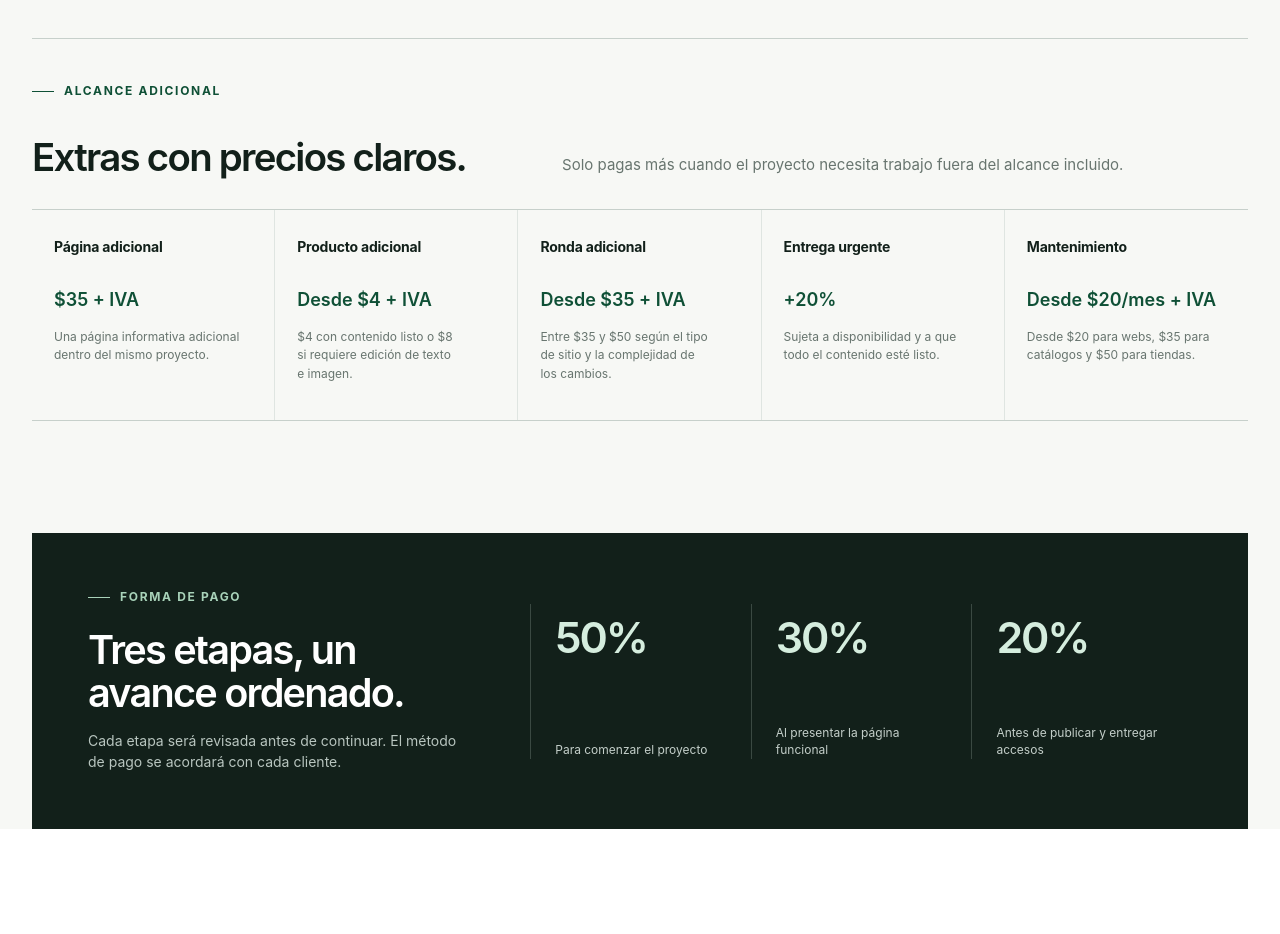
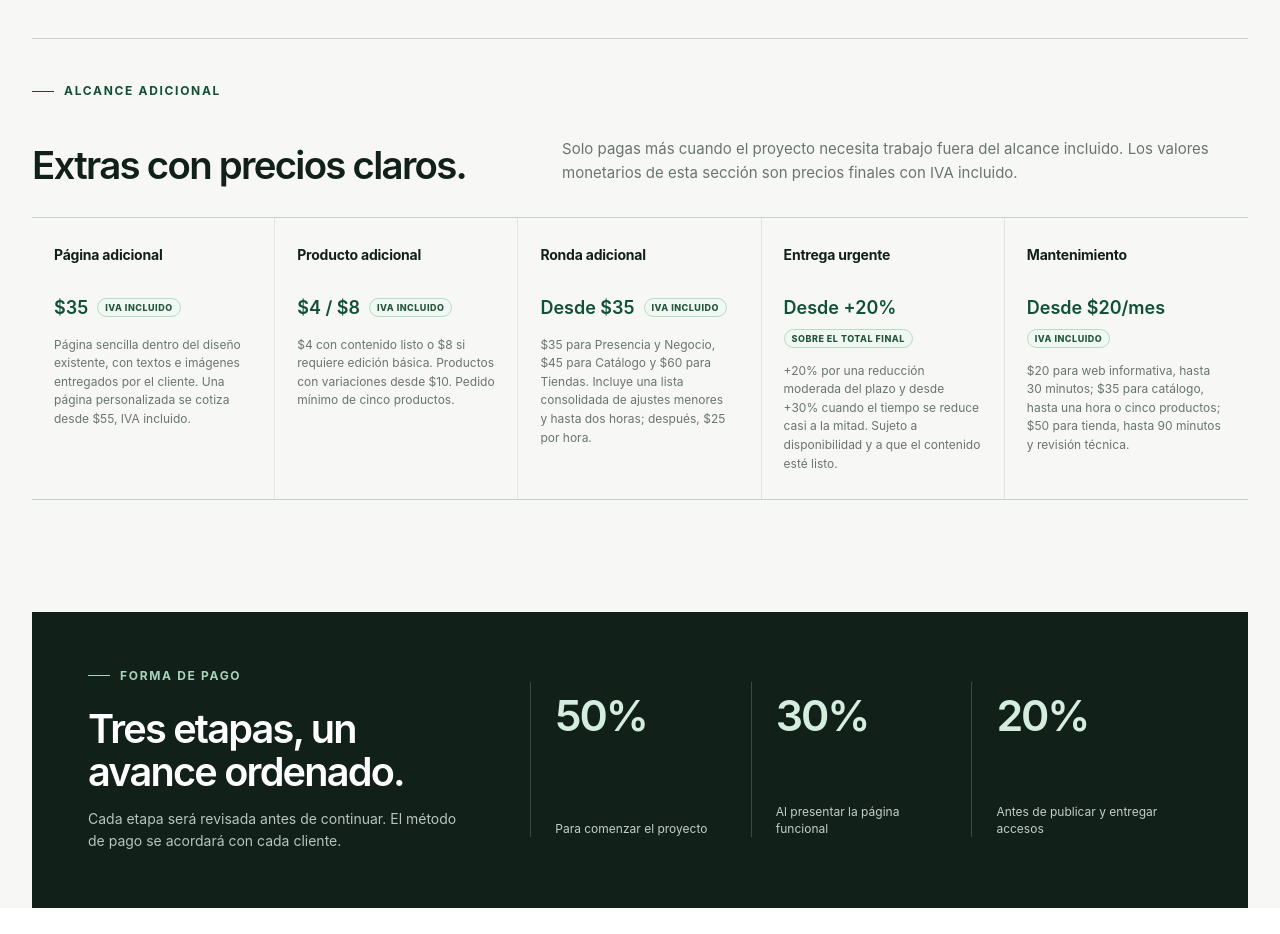
Before and after one commit to 26Davee/planes-desarrollo-web, a React (Vite) app: page / in a window 1280 px wide. Shown: the part 8260-9194 px from the top of the page. Built offline with nearby package versions, Linux system fonts and the light colour scheme.

Commit message:
Clarify final add-on prices (#4)

```diff
--- a/app/globals.css
+++ b/app/globals.css
@@ -1366,6 +1366,31 @@ details summary::-webkit-details-marker {
   margin-bottom: 14px;
   color: var(--accent-dark);
   font-size: 18px;
+}
+
+.add-on-price {
+  margin-bottom: 14px;
+  display: flex;
+  flex-wrap: wrap;
+  align-items: center;
+  gap: 7px 9px;
+}
+
+.add-ons-grid .add-on-price strong {
+  margin-bottom: 0;
+}
+
+.add-on-price small {
+  padding: 4px 7px;
+  border: 1px solid #b9d8c5;
+  border-radius: 999px;
+  background: #eff8f2;
+  color: #26563b;
+  font-size: 9px;
+  font-weight: 800;
+  letter-spacing: 0.055em;
+  line-height: 1;
+  text-transform: uppercase;
 }
 
 .add-ons-grid p {
--- a/app/page.tsx
+++ b/app/page.tsx
@@ -405,13 +405,16 @@ export default function Home() {
             <div className="add-ons-heading">
               <p className="eyebrow"><span /> Alcance adicional</p>
               <h3>Extras con precios claros.</h3>
-              <p>Solo pagas más cuando el proyecto necesita trabajo fuera del alcance incluido.</p>
+              <p>Solo pagas más cuando el proyecto necesita trabajo fuera del alcance incluido. Los valores monetarios de esta sección son precios finales con IVA incluido.</p>
             </div>
             <div className="add-ons-grid">
               {ADD_ONS.map((item) => (
                 <article key={item.name}>
                   <h4>{item.name}</h4>
-                  <strong>{item.price}</strong>
+                  <div className="add-on-price">
+                    <strong>{item.price}</strong>
+                    <small>{item.taxLabel}</small>
+                  </div>
                   <p>{item.detail}</p>
                 </article>
               ))}
--- a/app/site-data.ts
+++ b/app/site-data.ts
@@ -192,6 +192,7 @@ export const PROCESS = [
 
 export const CONDITIONS = [
   "Los precios destacados son valores base sin IVA, expresados en dólares estadounidenses (USD). Al añadir el 15% de IVA se obtiene el total final indicado en cada plan.",
+  "Los valores monetarios de la sección de servicios adicionales son precios finales e incluyen IVA. El recargo por entrega urgente se calcula sobre el total final cotizado.",
   "Los precios de lanzamiento son válidos para los primeros cinco proyectos confirmados o hasta el 30 de septiembre de 2026, lo que ocurra primero.",
   "El dominio, hosting y certificado SSL están incluidos durante el primer año.",
   "La renovación del dominio y hosting a partir del segundo año será asumida por el propietario del negocio. El valor se informará antes del vencimiento.",
@@ -210,7 +211,7 @@ export const CONDITIONS = [
 ] as const;
 
 export const FAQS = [
-  { question: "¿Los precios incluyen IVA?", answer: "El precio destacado se muestra sin IVA y a su lado se indica + IVA 15%. Debajo aparece el total final: por ejemplo, $173,04 + IVA corresponde a $199,00 en total." },
+  { question: "¿Los precios incluyen IVA?", answer: "En los planes, el precio destacado se muestra sin IVA y debajo aparece el total final; por ejemplo, $173,04 + IVA corresponde a $199,00. En los servicios adicionales, todos los valores monetarios indicados ya incluyen IVA." },
   { question: "¿El dominio y hosting están incluidos?", answer: "Sí. Todos los planes incluyen dominio, hosting y certificado SSL durante el primer año. A partir del segundo año, la renovación será asumida por el propietario del sitio." },
   { question: "¿Podré administrar mi página?", answer: "Sí. Al finalizar el proyecto recibirás una capacitación básica para actualizar la información correspondiente al plan contratado." },
   { question: "¿Quién entrega las fotografías y los textos?", answer: "El cliente debe proporcionar el logotipo, fotografías, precios, descripciones y datos del negocio. La creación de contenido adicional puede cotizarse por separado." },
@@ -262,11 +263,36 @@ export const COMPARISON_ROWS: readonly ComparisonRow[] = [
 ] as const;
 
 export const ADD_ONS = [
-  { name: "Página adicional", price: "$35 + IVA", detail: "Una página informativa adicional dentro del mismo proyecto." },
-  { name: "Producto adicional", price: "Desde $4 + IVA", detail: "$4 con contenido listo o $8 si requiere edición de texto e imagen." },
-  { name: "Ronda adicional", price: "Desde $35 + IVA", detail: "Entre $35 y $50 según el tipo de sitio y la complejidad de los cambios." },
-  { name: "Entrega urgente", price: "+20%", detail: "Sujeta a disponibilidad y a que todo el contenido esté listo." },
-  { name: "Mantenimiento", price: "Desde $20/mes + IVA", detail: "Desde $20 para webs, $35 para catálogos y $50 para tiendas." },
+  {
+    name: "Página adicional",
+    price: "$35",
+    taxLabel: "IVA incluido",
+    detail: "Página sencilla dentro del diseño existente, con textos e imágenes entregados por el cliente. Una página personalizada se cotiza desde $55, IVA incluido.",
+  },
+  {
+    name: "Producto adicional",
+    price: "$4 / $8",
+    taxLabel: "IVA incluido",
+    detail: "$4 con contenido listo o $8 si requiere edición básica. Productos con variaciones desde $10. Pedido mínimo de cinco productos.",
+  },
+  {
+    name: "Ronda adicional",
+    price: "Desde $35",
+    taxLabel: "IVA incluido",
+    detail: "$35 para Presencia y Negocio, $45 para Catálogo y $60 para Tiendas. Incluye una lista consolidada de ajustes menores y hasta dos horas; después, $25 por hora.",
+  },
+  {
+    name: "Entrega urgente",
+    price: "Desde +20%",
+    taxLabel: "Sobre el total final",
+    detail: "+20% por una reducción moderada del plazo y desde +30% cuando el tiempo se reduce casi a la mitad. Sujeto a disponibilidad y a que el contenido esté listo.",
+  },
+  {
+    name: "Mantenimiento",
+    price: "Desde $20/mes",
+    taxLabel: "IVA incluido",
+    detail: "$20 para web informativa, hasta 30 minutos; $35 para catálogo, hasta una hora o cinco productos; $50 para tienda, hasta 90 minutos y revisión técnica.",
+  },
 ] as const;
 
 export const whatsappUrl = (message: string) =>
```
Also changed, not shown: 1 other file (tests, documents, lock files or other folders).
